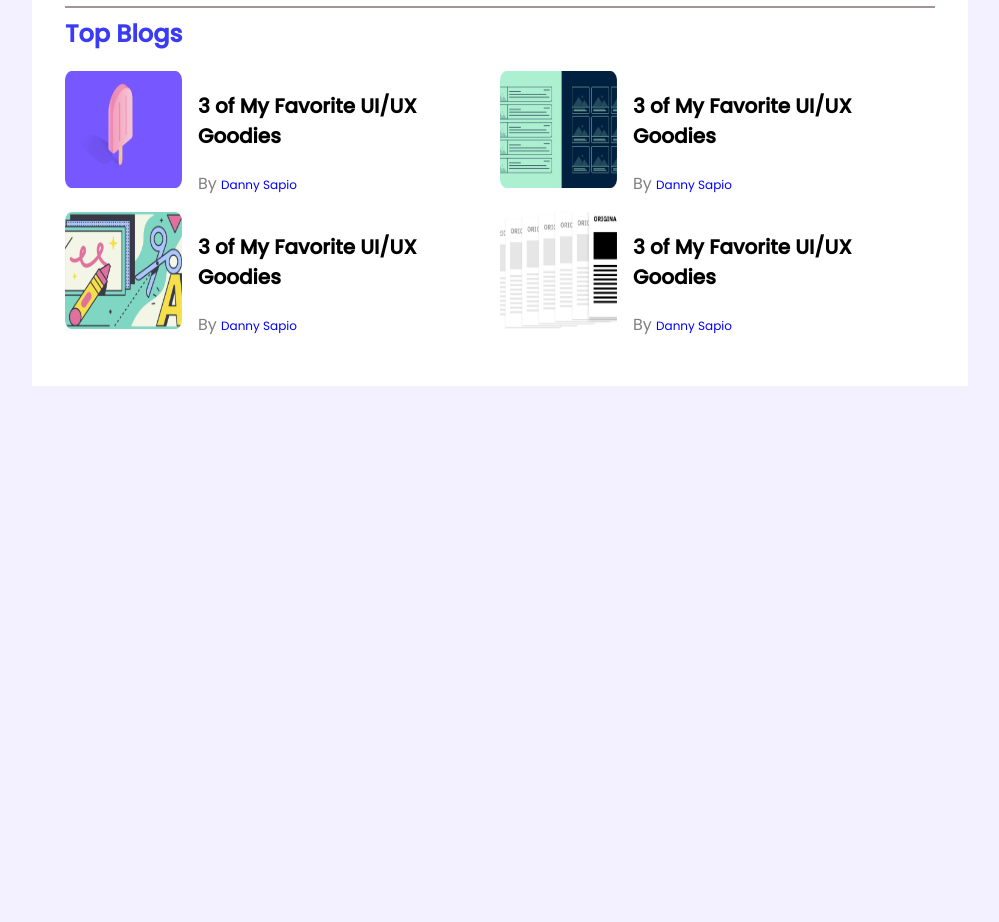
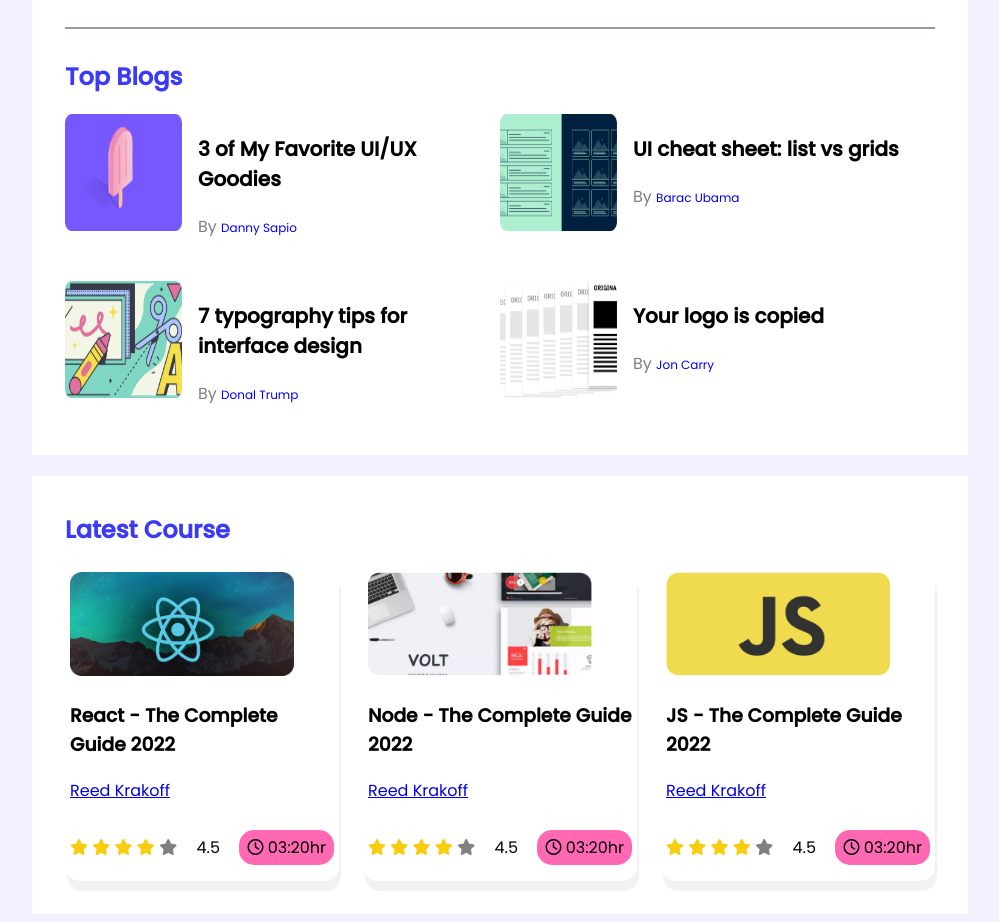
Before and after one commit to SantoSaha508/LeaderBoard, a plain HTML site: page index.html in a window 1280 px wide. Shown: the part 279-1201 px from the top of the page, without its empty margins (140-1139 px from the left). Before the commit the page ends 800 px from the top, so only its background shows below. Drawn offline with Linux system fonts and the light colour scheme.

Commit message:
responsivness

```diff
--- a/index.html
+++ b/index.html
@@ -5,6 +5,8 @@
     <meta http-equiv="X-UA-Compatible" content="IE=edge">
     <meta name="viewport" content="width=device-width, initial-scale=1.0">
     <title>Leader Board</title>
+    <!-- font awesome  -->
+    <script src="https://kit.fontawesome.com/ab330c8593.js" crossorigin="anonymous"></script>
     <!-- css style sheet  -->
     <link rel="stylesheet" href="styles/styles.css">
 </head>
@@ -66,8 +68,8 @@
                             <img src="images/blogs/blog-2.png" alt="Oh No!">
                         </div>
                         <div class="blog-info">
-                            <h3 class="blog-title">3 of My Favorite UI/UX Goodies</h3>
-                            <p class="blog-author">By <a href="#">Danny Sapio</a></p>
+                            <h3 class="blog-title">UI cheat sheet: list vs grids</h3>
+                            <p class="blog-author">By <a href="#">Barac Ubama</a></p>
                         </div>
                     </article>
                     <article class="blog">
@@ -75,8 +77,8 @@
                             <img src="images/blogs/blog-3.png" alt="Oh No!">
                         </div>
                         <div class="blog-info">
-                            <h3 class="blog-title">3 of My Favorite UI/UX Goodies</h3>
-                            <p class="blog-author">By <a href="#">Danny Sapio</a></p>
+                            <h3 class="blog-title">7 typography tips for interface design</h3>
+                            <p class="blog-author">By <a href="#">Donal Trump</a></p>
                         </div>
                     </article>
                     <article class="blog">
@@ -84,14 +86,97 @@
                             <img src="images/blogs/blog-4.png" alt="Oh No!">
                         </div>
                         <div class="blog-info">
-                            <h3 class="blog-title">3 of My Favorite UI/UX Goodies</h3>
-                            <p class="blog-author">By <a href="#">Danny Sapio</a></p>
+                            <h3 class="blog-title">Your logo is copied</h3>
+                            <p class="blog-author">By <a href="#">Jon Carry</a></p>
                         </div>
                     </article>
                 </div>
             </div>
         </section>
         <!-- first section end -->
+
+        <!-- second section start  -->
+        <section class="container">
+            <h2 class="section-title">Latest Course</h2>
+            <div class="coureses">
+                <div class="course">
+                    <div class="course-banar">
+                        <img src="images/courses/course-1.png" alt="">
+                    </div>
+                    <div class="course-detail">
+                        <h3 class="course-title">
+                            React - The Complete Guide 2022
+                        </h3>
+                        <p class="course-author"><a href="#">Reed Krakoff</a></p>
+                        <div class="course-info">
+                            <div class="">
+                                <i class="fas fa-star filled"></i>
+                                <i class="fas fa-star filled"></i>
+                                <i class="fas fa-star filled"></i>
+                                <i class="fas fa-star filled"></i>
+                                <i class="fas fa-star empty"></i>
+                            </div>
+                            <p>4.5</p>
+                            <div class="course-duration">
+                                <i class="far fa-clock"></i>
+                                03:20hr
+                            </div>
+                        </div>
+                    </div>
+                </div>
+                <div class="course">
+                    <div class="course-banar">
+                        <img src="images/courses/course-2.png" alt="">
+                    </div>
+                    <div class="course-detail">
+                        <h3 class="course-title">
+                            Node - The Complete Guide 2022
+                        </h3>
+                        <p class="course-author"><a href="#">Reed Krakoff</a></p>
+                        <div class="course-info">
+                            <div class="">
+                                <i class="fas fa-star filled"></i>
+                                <i class="fas fa-star filled"></i>
+                                <i class="fas fa-star filled"></i>
+                                <i class="fas fa-star filled"></i>
+                                <i class="fas fa-star empty"></i>
+                            </div>
+                            <p>4.5</p>
+                            <div class="course-duration">
+                                <i class="far fa-clock"></i>
+                                03:20hr
+                            </div>
+                        </div>
+                    </div>
+                </div>
+                <div class="course">
+                    <div class="course-banar">
+                        <img src="images/courses/course-3.png" alt="">
+                    </div>
+                    <div class="course-detail">
+                        <h3 class="course-title">
+                            JS - The Complete Guide 2022
+                        </h3>
+                        <p class="course-author"><a href="#">Reed Krakoff</a></p>
+                        <div class="course-info">
+                            <div class="">
+                                <i class="fas fa-star filled"></i>
+                                <i class="fas fa-star filled"></i>
+                                <i class="fas fa-star filled"></i>
+                                <i class="fas fa-star filled"></i>
+                                <i class="fas fa-star empty"></i>
+                            </div>
+                            <p>4.5</p>
+                            <div class="course-duration">
+                                <i class="far fa-clock"></i>
+                                03:20hr
+                            </div>
+                        </div>
+                    </div>
+                </div>
+            </div>
+        </section>
+        <!-- second section end  -->
     </main>
     <!-- main section end  -->
 </body>
--- a/styles/styles.css
+++ b/styles/styles.css
@@ -9,12 +9,14 @@
 /* top players styles  */
 main{
     display: flex;
-    justify-content: center;
+    flex-direction: column;
+    align-items: center;
 }
 .container{
     background-color: #ffff;
     width: 870px;
     padding: 33px;
+    margin-top: 21px;
 }
 .section-title{
     color: rgb(59, 59, 245);
@@ -41,12 +43,14 @@
 hr{
     border: 1px solid rgb(160, 150, 150);
     margin-top: 30px;
+    margin-bottom: 30px;
 }
 
 /* top blog sectio  */
 .blogs{
     display: grid;
     grid-template-columns: repeat(2, 1fr);
+    grid-row-gap: 26px;
 }
 .blog{
     display: flex;
@@ -69,3 +73,59 @@
     color: blue;
     text-decoration: none;
 }
+/* second section  */
+.coureses{
+    display: grid;
+    grid-template-columns: repeat(3, 1fr);
+    grid-column-gap: 24px;
+}
+.course{
+    box-shadow: 2px 10px rgba(128, 128, 128, 0.1);
+    border-radius: 15px;
+    padding: 5px;
+}
+.course-banar img{
+    width: 224px;
+    height: 104px;
+}
+.course-info{
+    display: flex;
+    align-items: center;
+    justify-content: space-between;
+}
+.fa-star.filled{
+    color: rgb(248, 205, 15);
+}
+.fa-star.empty{
+    color: gray;
+}
+.course-duration{
+    background-color: hotpink;
+    border-radius: 15px;
+    padding: 5px 8px;
+}
+/*------------ media quary --------- */
+/* Mobile devices  */
+@media only screen and (max-width: 688px){
+    .container{
+        width: 100%;
+    }
+    .players, .blogs, .coureses{
+        grid-template-columns: repeat(1, 1fr);
+    }
+    .player, .blog{
+        flex-direction: column;
+    }
+}
+/* media for ipad users  */
+@media only screen and (min-width: 688px) and (max-width: 992px) {
+    .container{
+        width: 100%;
+    }
+    .players, .coureses{
+        grid-template-columns: repeat(2, 1fr);
+    }
+    .blogs{
+        grid-template-columns: repeat(1, 1fr);
+    }
+}
```
